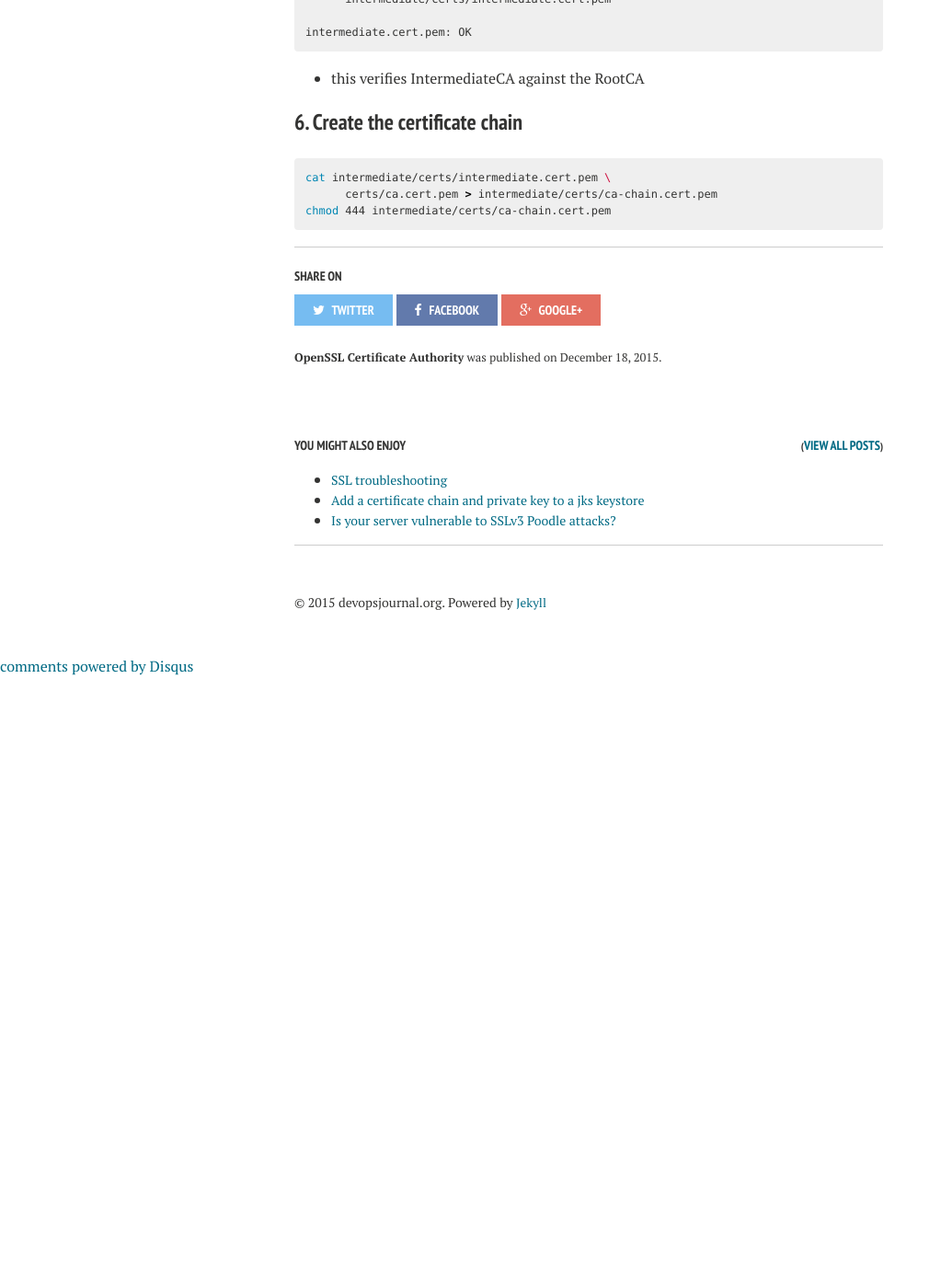
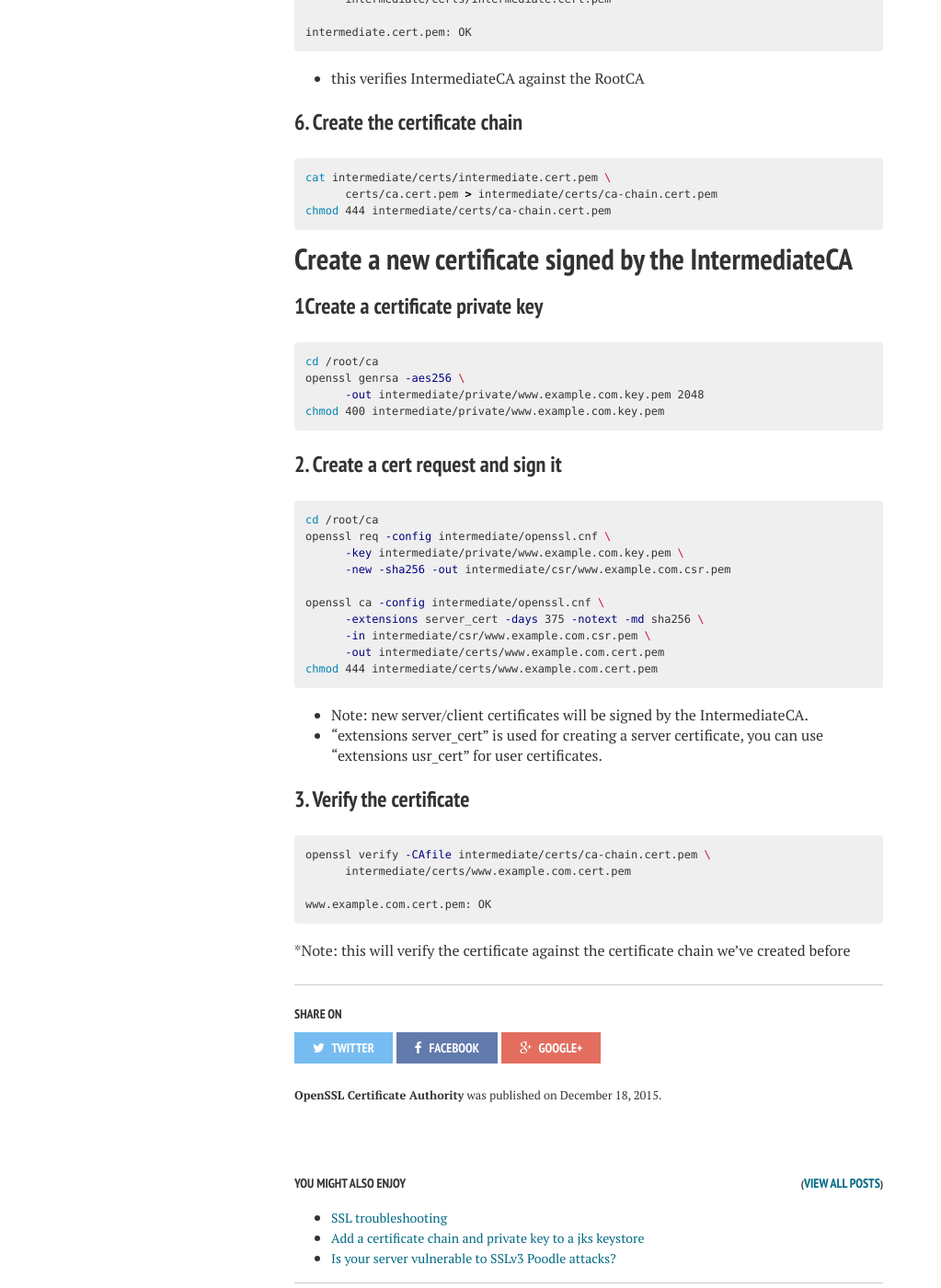
Before and after one commit to andreisid/andreisid.github.io, a Jekyll site: the page built from _posts/2015-12-18-openssl-certificate-authority.markdown, in a window 1280 px wide and 1400 px high, scrolled down 4027 px. Shown: the whole window at 92% size, without its empty margins (0-1023 px from the left). Built offline with Jekyll 4.4.1, drawn with Linux system fonts in a browser that asks for light colours; nearby versions of some CDN libraries; comment, search, counter and statistics services are not loaded; before the commit the page ends 4762 px from its top, so only the background shows below that; some of the changed text lies outside the part shown.

Commit message:
added some content

```diff
--- a/_posts/2015-12-18-openssl-certificate-authority.markdown
+++ b/_posts/2015-12-18-openssl-certificate-authority.markdown
@@ -205,10 +205,41 @@ chmod 444 intermediate/certs/ca-chain.cert.pem
 {% endhighlight %}
 
 
+#Create a new certificate signed by the IntermediateCA
 
+###1Create a certificate private key
 
 {% highlight bash %}
+cd /root/ca
+openssl genrsa -aes256 \
+      -out intermediate/private/www.example.com.key.pem 2048
+chmod 400 intermediate/private/www.example.com.key.pem
 {% endhighlight %}
 
+###2. Create a cert request and sign it
+
 {% highlight bash %}
+cd /root/ca
+openssl req -config intermediate/openssl.cnf \
+      -key intermediate/private/www.example.com.key.pem \
+      -new -sha256 -out intermediate/csr/www.example.com.csr.pem
+
+openssl ca -config intermediate/openssl.cnf \
+      -extensions server_cert -days 375 -notext -md sha256 \
+      -in intermediate/csr/www.example.com.csr.pem \
+      -out intermediate/certs/www.example.com.cert.pem
+chmod 444 intermediate/certs/www.example.com.cert.pem
 {% endhighlight %}
+
+* Note: new server/client certificates will be signed by the IntermediateCA.
+* "extensions server_cert" is used for creating a server certificate, you can use "extensions usr_cert" for user certificates.
+
+###3. Verify the certificate
+
+{% highlight bash %}
+openssl verify -CAfile intermediate/certs/ca-chain.cert.pem \
+      intermediate/certs/www.example.com.cert.pem
+
+www.example.com.cert.pem: OK
+{% endhighlight %}
+*Note: this will verify the certificate against the certificate chain we've created before
```
